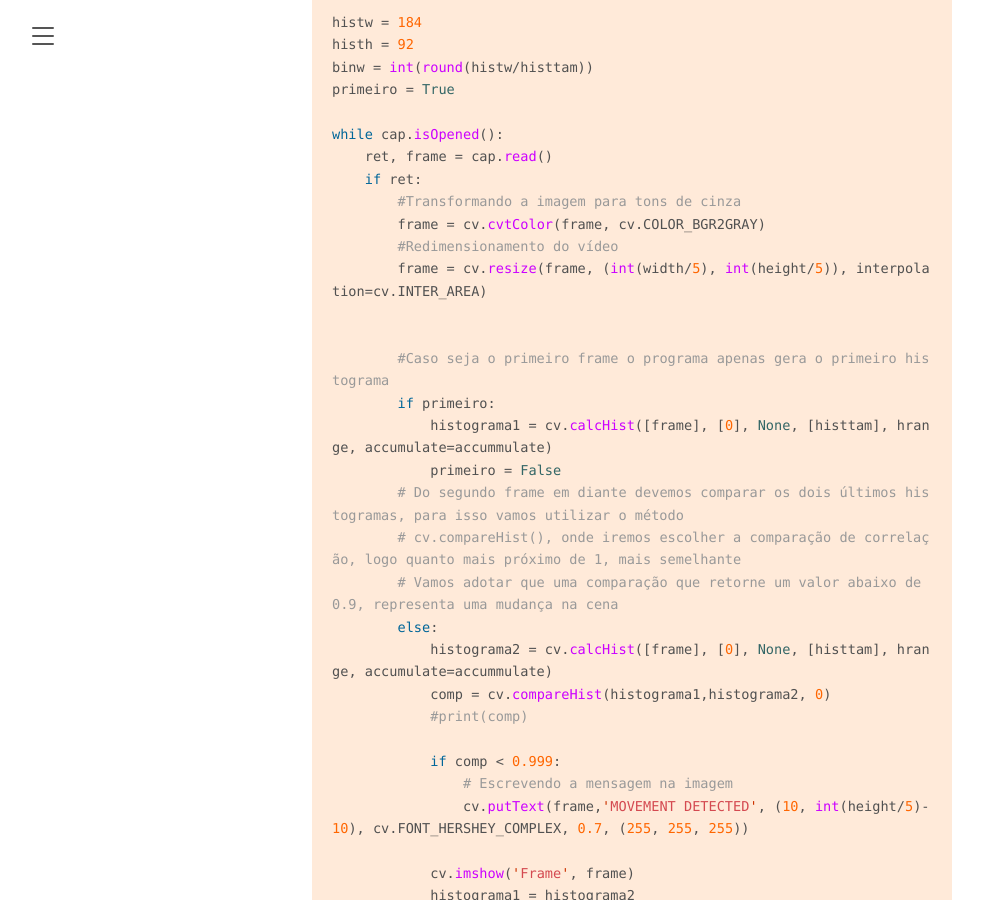
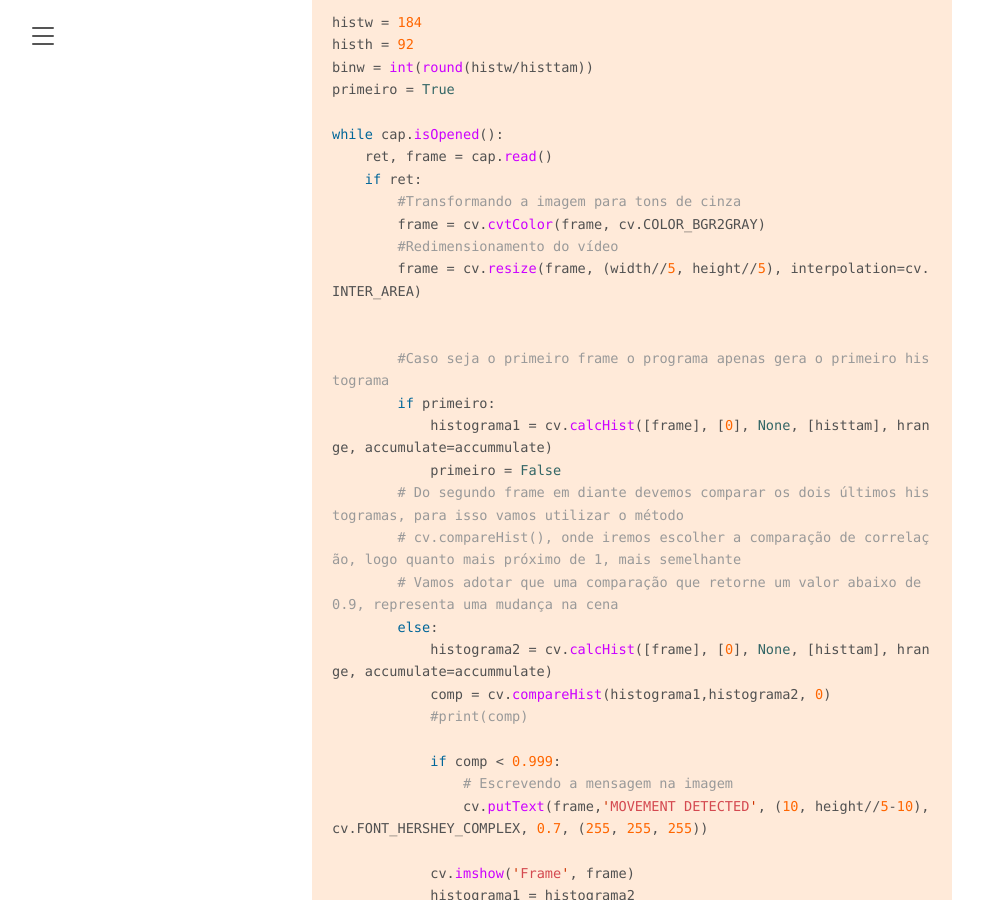
Before and after one commit to lucasamds/lucasamds.github.io, a Jekyll site: the page built from _posts/2021-02-27-manipulacao-histogramas.md, in a window 1280 px wide and 900 px high, scrolled down 5930 px. Shown: the whole window, without its empty margins (8-991 px from the left). Built offline with Jekyll 4.4.1, drawn with Linux system fonts in a browser that asks for light colours; some of the changed text lies outside the part shown.

Commit message:
new post

```diff
--- a/_posts/2021-02-27-manipulacao-histogramas.md
+++ b/_posts/2021-02-27-manipulacao-histogramas.md
@@ -40,7 +40,7 @@
         #Transformando a imagem para tons de cinza
         frame = cv.cvtColor(frame, cv.COLOR_BGR2GRAY)
         #Redimensionamento do vídeo
-        frame = cv.resize(frame, (int(width/3), int(height/3)), interpolation=cv.INTER_AREA)
+        frame = cv.resize(frame, (width//3, height//3), interpolation=cv.INTER_AREA)
 
         equalizado = cv.equalizeHist(frame)
 
@@ -95,7 +95,7 @@
         #Transformando a imagem para tons de cinza
         frame = cv.cvtColor(frame, cv.COLOR_BGR2GRAY)
         #Redimensionamento do vídeo
-        frame = cv.resize(frame, (int(width/3), int(height/3)), interpolation=cv.INTER_AREA)
+        frame = cv.resize(frame, (width//3, height//3), interpolation=cv.INTER_AREA)
 {% endhighlight %}
 
 Caso o arquivo de vídeo tenha sido aberto corretamente, damos início ao processamento. o método `read()` coleta, decodifica e nos retorna o próximo *frame* do vídeo, ele também retorna um valor booleano que diz se foi ou não encontrado um novo *frame*, esta saída quem irá nos dizer a hora de parar o processo, ao receber `false` saberemos que chegamos ao fim do arquivo. Daqui em diante as operações serão repetidas para cada novo *frame* lido.
@@ -158,7 +158,7 @@
         #Transformando a imagem para tons de cinza
         frame = cv.cvtColor(frame, cv.COLOR_BGR2GRAY)
         #Redimensionamento do vídeo
-        frame = cv.resize(frame, (int(width/5), int(height/5)), interpolation=cv.INTER_AREA)
+        frame = cv.resize(frame, (width//5, height//5), interpolation=cv.INTER_AREA)
 
 
         #Caso seja o primeiro frame o programa apenas gera o primeiro histograma
@@ -175,7 +175,7 @@
 
             if comp < 0.999:
                 # Escrevendo a mensagem na imagem
-                cv.putText(frame,'MOVEMENT DETECTED', (10, int(height/5)-10), cv.FONT_HERSHEY_COMPLEX, 0.7, (255, 255, 255))
+                cv.putText(frame,'MOVEMENT DETECTED', (10, height//5-10), cv.FONT_HERSHEY_COMPLEX, 0.7, (255, 255, 255))
 
             cv.imshow('Frame', frame)
             histograma1 = histograma2
@@ -211,7 +211,7 @@
 
     if comp < 0.9994:
         # Escrevendo a mensagem na imagem
-        cv.putText(frame,'MOVEMENT DETECTED', (10, int(height/5)-10), cv.FONT_HERSHEY_COMPLEX, 0.7, (255, 255, 255))
+        cv.putText(frame,'MOVEMENT DETECTED', (10, height//5-10), cv.FONT_HERSHEY_COMPLEX, 0.7, (255, 255, 255))
 
 {% endhighlight %}
 
```
Also changed, not shown: _posts/2021-02-25-manipulando-pixels.md (+4 -4 lines), _posts/2021-02-28-filtragem-espacial.md (+3 -3 lines).
